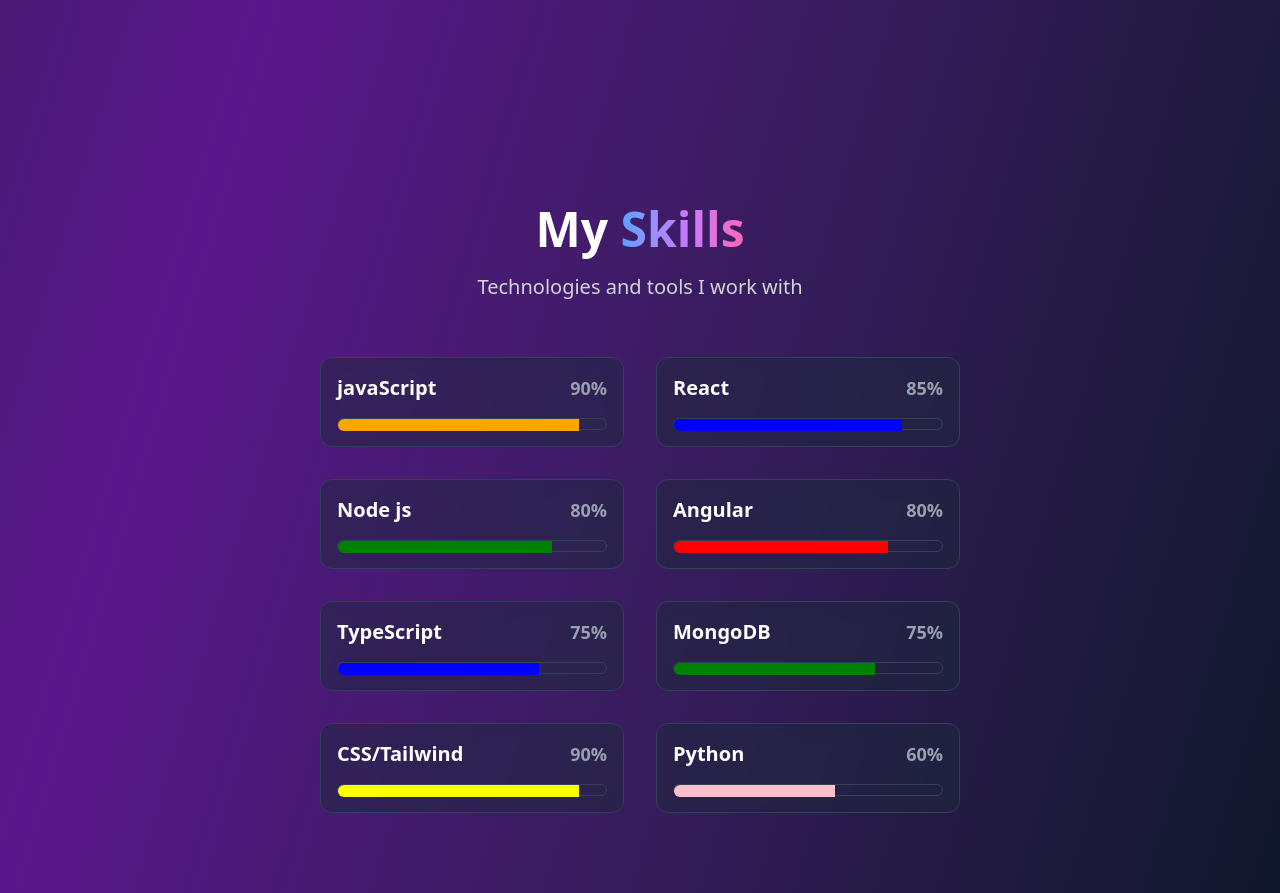
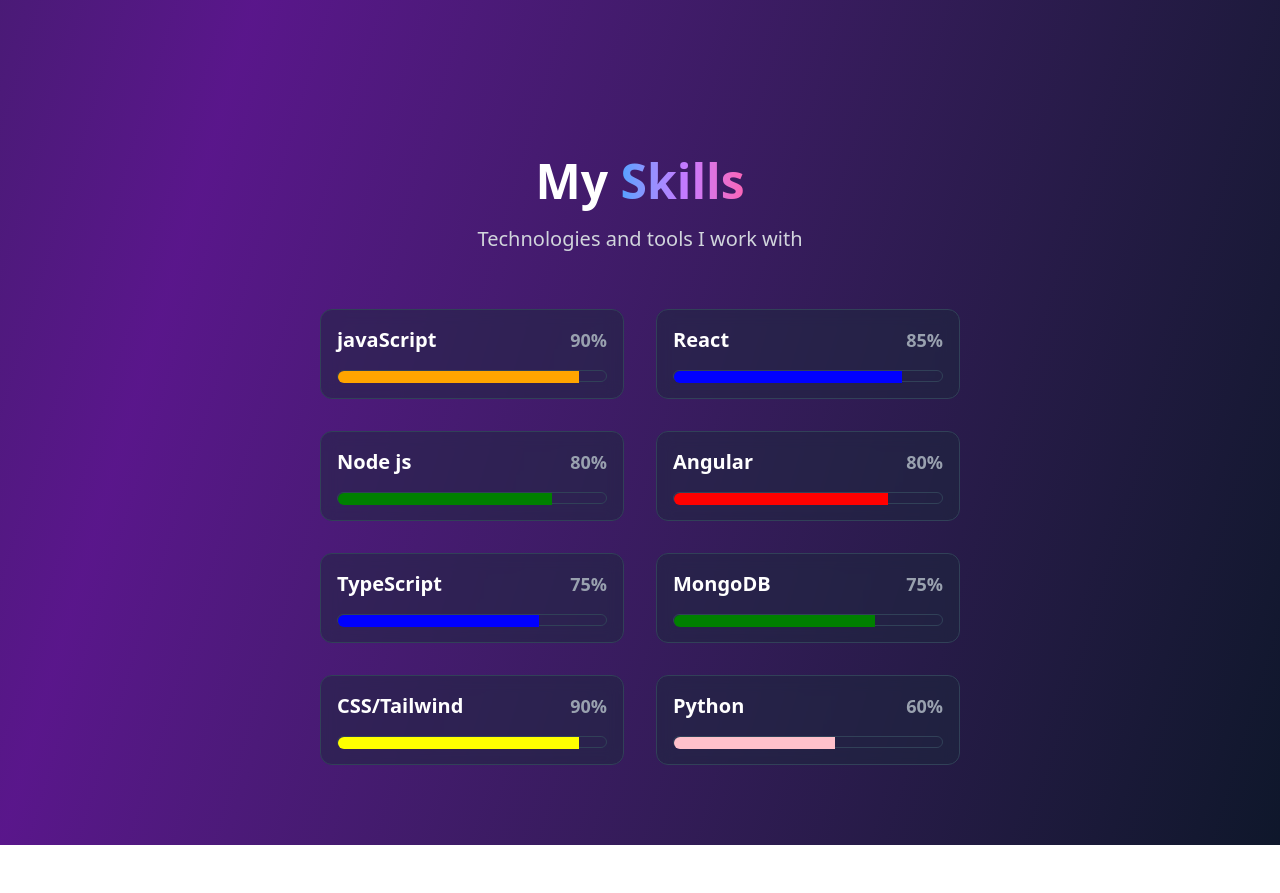
Before and after one commit to moshaosama/Portfolio, a React (Vite) app: page / in a window 1280 px wide. Shown: the part 3400-4293 px from the top of the page. After the commit the page ends 4245 px from the top, so only its background shows below. Built offline with nearby package versions, Linux system fonts and the light colour scheme; the HTML template or start-up script is replaced by a standard one.

Commit message:
modified: Skills section styling and content

```diff
--- a/src/Features/Skills/Skills.tsx
+++ b/src/Features/Skills/Skills.tsx
@@ -10,7 +10,7 @@
     <>
       <div
         className={cn(
-          "flex flex-col items-center justify-center mt-56",
+          "flex flex-col items-center justify-center mt-44",
           container
         )}
       >
@@ -19,7 +19,7 @@
           rightTitle="Skills"
           Description="Technologies and tools I work with"
         />
-        <div className="grid grid-cols-2 w-full gap-8 my-14">
+        <div className="grid grid-cols-2 max-sm:grid-cols-1 w-full gap-8 my-14">
           {SkillData.map((skill: SkillDataType, index: number) => (
             <div
               key={index}
```
